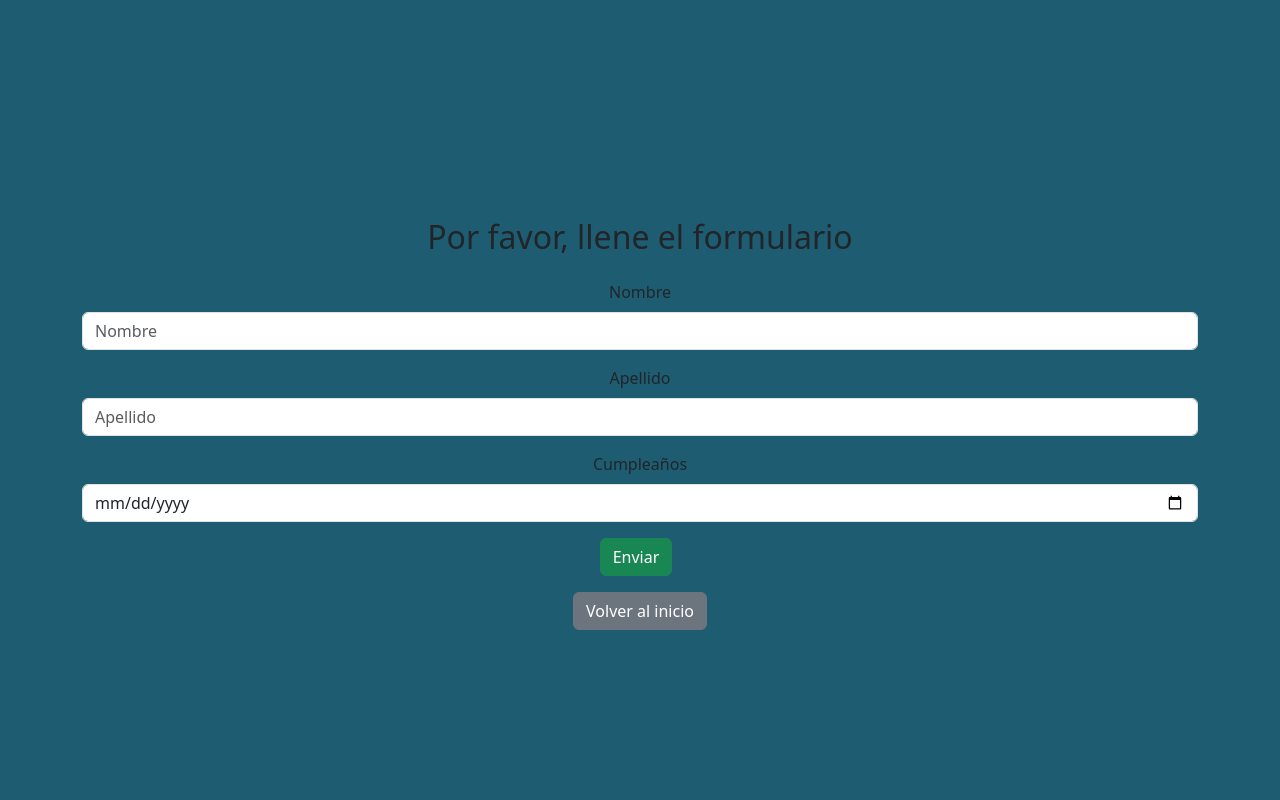
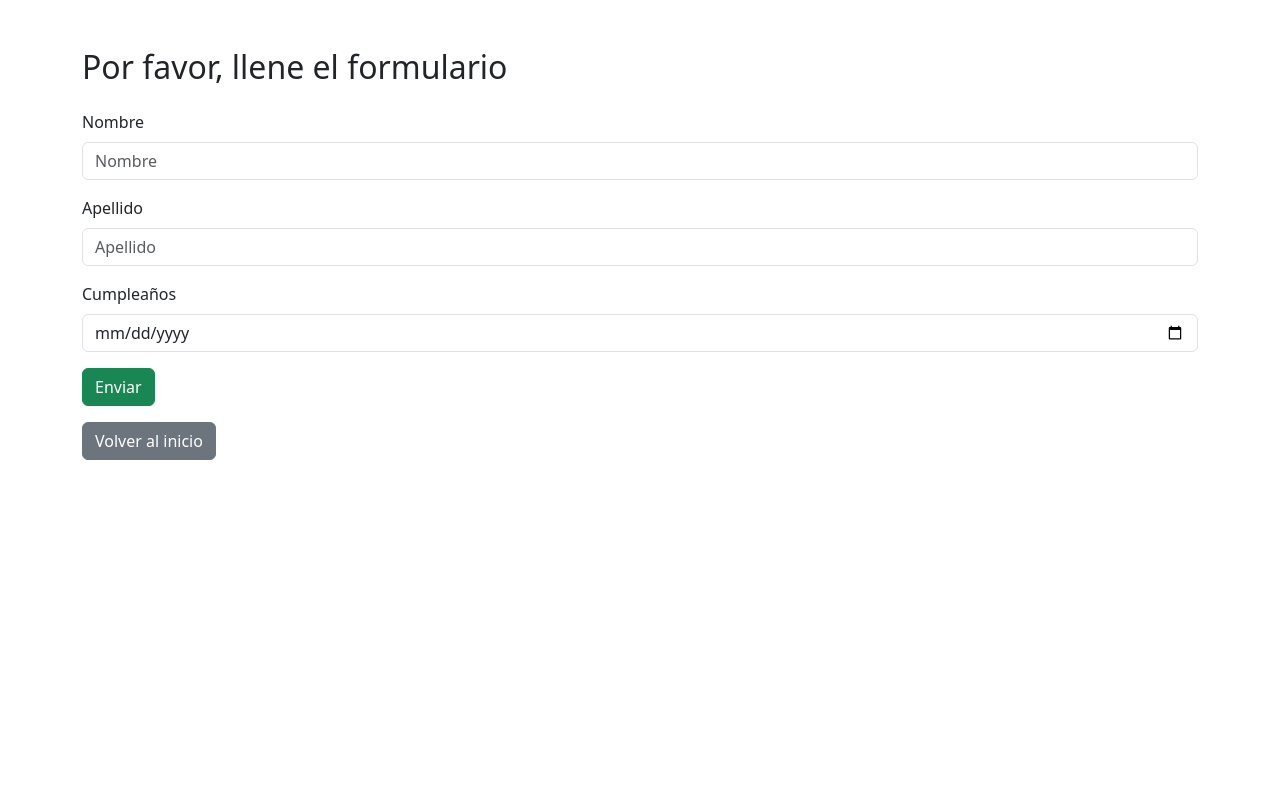
Before and after one commit to HPython-student/webflask2, a Flask app: page /test in a window 1280 px wide. Run offline with Flask 3, Linux system fonts and the light colour scheme.

Commit message:
Update estilos.css

```diff
--- a/static/estilos.css
+++ b/static/estilos.css
@@ -1,10 +1,7 @@
+
 body {
-    background-color: rgb(30, 93, 113);
-    display: flex;
-    justify-content: center;
-    align-items: center;
-    flex-direction: column;
-    height: 100vh;
-    text-align: center;
-
+    background-size: cover;      /* se ajusta al tamaño de pantalla */
+        background-repeat: no-repeat;
+        background-attachment: fixed; /* para que se quede fijo al hacer scroll */
+        background-position: center; /* cen
 }
```
